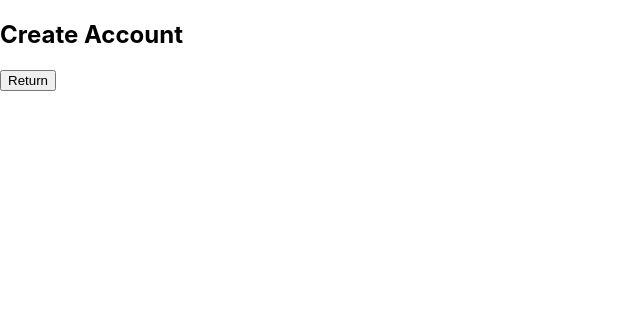
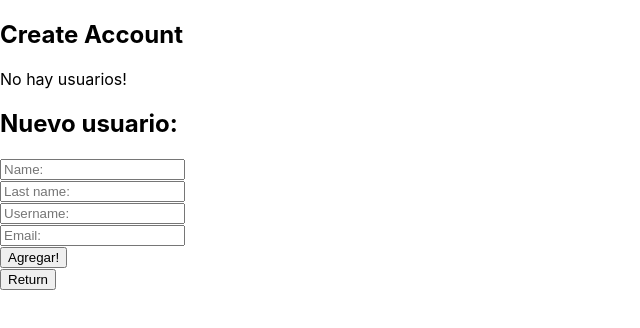
Before and after one commit to 1Yasmin/Proyecto-web-frontend, a React (Create React App) app in the folder recetario/: page /signup in a window 1280 px wide. Shown: the top 328 px of the page, without its empty margins (0-640 px from the left). Built offline with nearby package versions, Linux system fonts and the light colour scheme.

Commit message:
login redux form

```diff
--- a/recetario/package.json
+++ b/recetario/package.json
@@ -3,6 +3,7 @@
   "version": "0.1.0",
   "private": true,
   "dependencies": {
+    "email-validator": "^2.0.4",
     "is-promise": "^2.1.0",
     "jwt-decode": "^2.2.0",
     "react": "^16.6.0",
@@ -11,7 +12,8 @@
     "react-router-dom": "^4.3.1",
     "react-scripts": "2.0.5",
     "redux": "^4.0.1",
-    "redux-form": "^7.4.2"
+    "redux-form": "^7.4.2",
+    "uuid-v4": "^0.1.0"
   },
   "scripts": {
     "start": "react-scripts start",
--- a/recetario/src/components/App.js
+++ b/recetario/src/components/App.js
@@ -5,6 +5,7 @@ import { connect } from 'react-redux';
 import * as actionCreators from '../actions/actionCreators';
 
 import RecetaList from './RecetaList';
+
 
 function mapStateToProps(state){
   return{
--- /dev/null
+++ b/recetario/src/components/User/index.jsx
@@ -0,0 +1,34 @@
+import React from 'react';
+import { connect } from 'react-redux';
+import * as selectors from '../../reducers';
+import * as actions from '../../actions/actionCreators';
+
+const User = ({ firstName, lastName, username, email, isConfirmed, onDelete }) => (
+  <li>
+    { firstName }
+    { '-' }
+    { lastName }
+    { '-' }
+    { username }
+    { '-' }
+    <a href={`mailto:${email}`}>
+      { email }
+    </a>
+    { '-' }
+    <a onClick={onDelete}>
+      &times;
+    </a>
+
+  </li>
+);
+
+export default connect(
+  (state, { id }) => ({
+    ...selectors.getUser(state, id),
+  }),
+  (dispatch, { id }) => ({
+    onDelete() {
+      dispatch(actions.removeUser(id));
+    },
+  }),
+)(User);
--- /dev/null
+++ b/recetario/src/components/UserApp/index.jsx
@@ -0,0 +1,16 @@
+import React from 'react';
+import UserList from '../UserList';
+import UserForm from '../UserForm';
+
+
+const UserApp = () => (
+  <div className="usersApp">
+    <UserList />
+    <h2>
+      { 'Nuevo usuario:' }
+    </h2>
+    <UserForm />
+  </div>
+);
+
+export default UserApp;
--- /dev/null
+++ b/recetario/src/components/UserForm/index.jsx
@@ -0,0 +1,81 @@
+import uuid from 'uuid-v4';
+import validator from 'email-validator';
+import React from 'react';
+import { connect } from 'react-redux';
+import { Field, reduxForm } from 'redux-form';
+
+import * as actions from '../../actions/actionCreators';
+
+
+const renderInput = ({ input, meta, ...props }) => (
+  <div className="my-input">
+    {
+      meta.error && meta.touched && (
+        <div className="error">
+          { meta.error }
+        </div>
+      )
+    }
+    <input {...input} {...props} />
+  </div>
+);
+
+const UserForm = ({ handleSubmit }) => (
+  <form onSubmit={handleSubmit}>
+    <Field
+      type="text"
+      name="firstName"
+      placeholder="Name:"
+      component={renderInput}
+    />
+    <Field
+      type="text"
+      name="lastName"
+      placeholder="Last name:"
+      component={renderInput}
+    />
+    <Field
+      type="text"
+      name="username"
+      placeholder="Username:"
+      component={renderInput}
+    />
+    <Field
+      type="email"
+      name="email"
+      placeholder="Email:"
+      component={renderInput}
+    />
+    <button type="submit">
+      Agregar!
+    </button>
+  </form>
+);
+
+
+export default reduxForm({
+  form: 'createUserForm',
+  onSubmit(values, dispatch) {
+    console.log(uuid())
+    dispatch(actions.addUser(
+      uuid(),
+      values.firstName,
+      values.lastName,
+      values.email,
+      values.username,
+    ));
+  },
+  validate(values) {
+    const errors = {};
+
+    if (!values.email) {
+      errors.email = "Email is required!";
+    } else {
+      if (!validator.validate(values.email)) {
+        errors.email = "Email is invalid!";
+      }
+    }
+
+    return errors;
+  }
+})(UserForm);
--- /dev/null
+++ b/recetario/src/components/UserList/index.jsx
@@ -0,0 +1,27 @@
+import React from 'react';
+import { connect } from 'react-redux';
+
+import * as selectors from '../../reducers';
+import * as actions from '../../actions/actionCreators';
+import User from '../User';
+
+
+const UserList = ({ userIds }) => (
+  userIds.length > 0 ? (
+    <ul>
+      { userIds.map(id => <User key={id} id={id} />) }
+    </ul>
+  ) : (
+    <div className="noUsers">
+      { 'No hay usuarios!' }
+    </div>
+  )
+);
+
+
+export default connect(
+  state => ({
+    userIds: selectors.getUserIds(state),
+  }),
+  undefined,
+)(UserList);
--- a/recetario/src/pages/signuppage.js
+++ b/recetario/src/pages/signuppage.js
@@ -1,7 +1,16 @@
+//imports de librerias
 import React from 'react';
+import uuid from 'uuid-v4';
+import validator from 'email-validator';
+import { Field, reduxForm } from 'redux-form';
+//imports de archivos del proyecto
+import * as actions from '../actions/actionCreators';
+import UserApp from '../components/UserApp';
+
 export default function Signinpage(props){
   return <div>
     <h2>Create Account</h2>
+    <UserApp />
     <form action="http://localhost:3000/">
     <input type="submit" value="Return" />
     </form>
```
Also changed, not shown: 1 other file (tests, documents, lock files or other folders).
